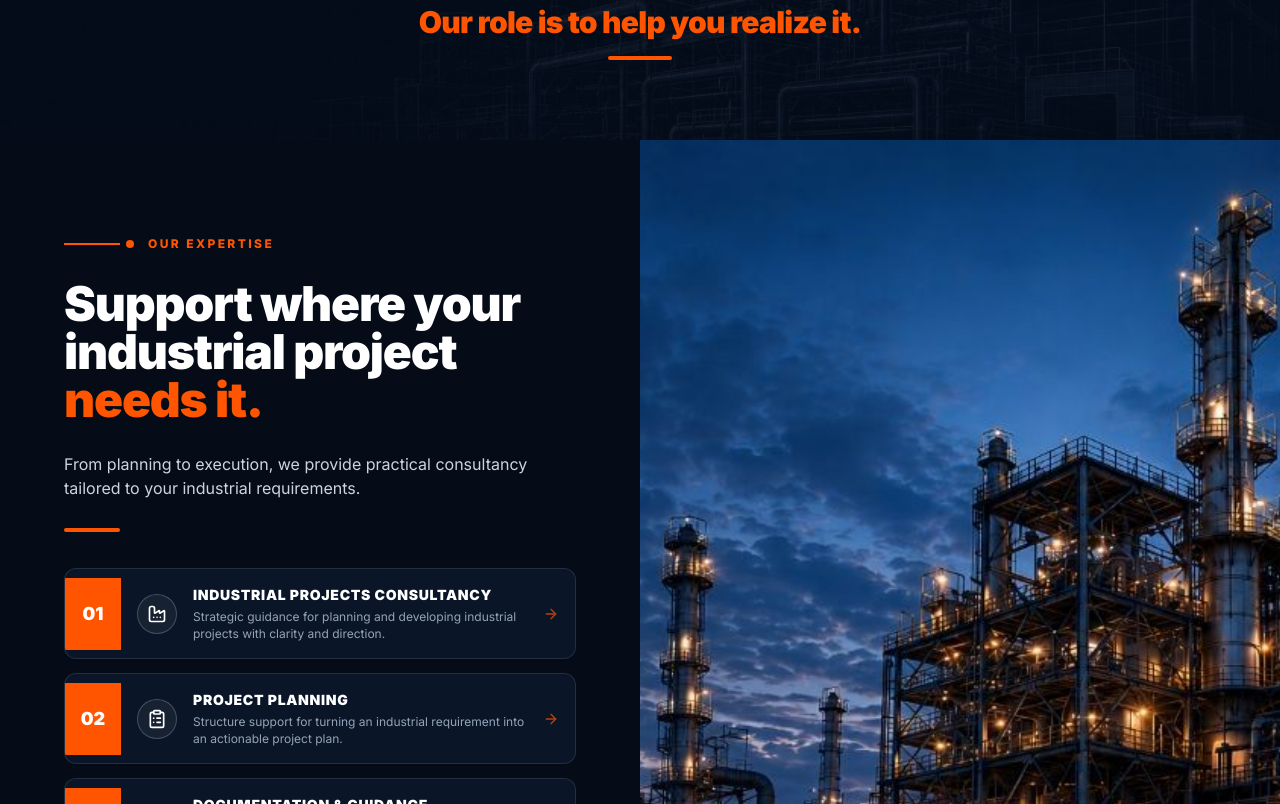
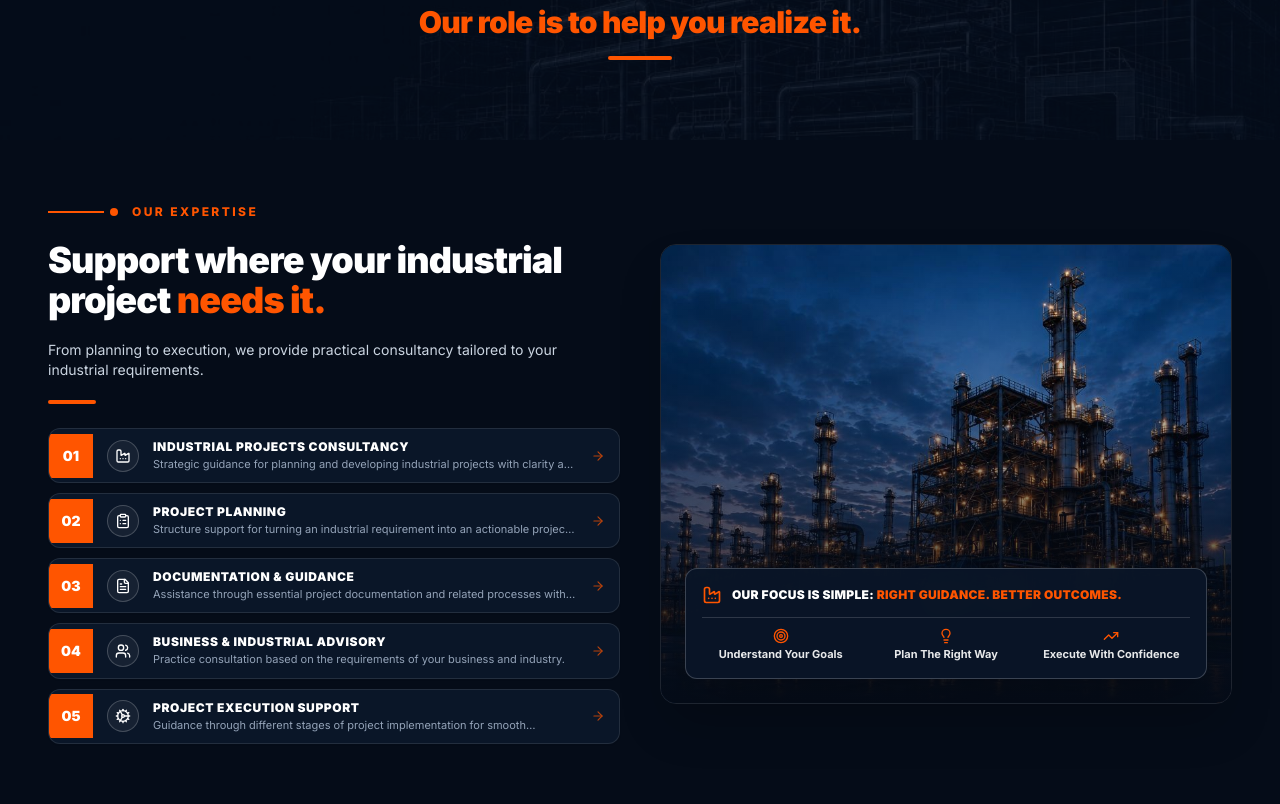
Before and after one commit to Anarva-systems/DMK-industrial-consultancy, a Next.js app: page / in a window 1280 px wide. Shown: the part 2616-3420 px from the top of the page. Built offline with nearby package versions, Linux system fonts and the light colour scheme.

Commit message:
fix: make ExpertiseSection compact, cleaner, and better formatted while preserving design theme

```diff
--- a/sections/ExpertiseSection.tsx
+++ b/sections/ExpertiseSection.tsx
@@ -24,24 +24,25 @@ export const ExpertiseSection: React.FC = () => {
   const focusCard = expertiseT.focusCard;
 
   return (
-    <section id="services" className="bg-[#050C18] relative overflow-hidden">
-      <div className="grid grid-cols-1 lg:grid-cols-2 min-h-[760px]">
+    <section id="services" className="bg-[#050C18] relative overflow-hidden py-12 lg:py-16">
+      <div className="max-w-[1440px] mx-auto px-5 sm:px-8 lg:px-12">
+        <div className="grid grid-cols-1 lg:grid-cols-12 gap-8 lg:gap-10 items-center">
           {/* Left Side Content */}
-        <div className="relative z-10 px-5 sm:px-8 lg:px-12 xl:px-16 py-20 lg:py-24 space-y-7 flex flex-col justify-center">
+          <div className="lg:col-span-6 space-y-5">
             <SectionLabel>{expertiseT.tag}</SectionLabel>
 
-          <h2 className="text-3xl sm:text-4xl lg:text-5xl font-black text-white tracking-tight leading-tight max-w-xl">
+            <h2 className="text-2xl sm:text-3xl lg:text-4xl font-black text-white tracking-tight leading-tight">
               {expertiseT.titlePart1}
               <span className="text-[#FF5500]">{expertiseT.titleHighlight}</span>
             </h2>
 
-          <p className="text-sm sm:text-base text-slate-300 leading-relaxed max-w-lg">
+            <p className="text-xs sm:text-sm text-slate-300 leading-relaxed max-w-lg">
               {expertiseT.subtitle}
             </p>
 
-          <div className="w-14 h-1 bg-[#FF5500] rounded-full" />
+            <div className="w-12 h-1 bg-[#FF5500] rounded-full" />
 
-          <div className="space-y-3.5 pt-2">
+            <div className="space-y-2.5 pt-1">
               {expertiseT.items.map((item, idx) => {
                 const Icon = serviceIcons[idx] ?? Factory;
                 return (
@@ -49,22 +50,22 @@ export const ExpertiseSection: React.FC = () => {
                     key={idx}
                     className="flex items-center rounded-xl bg-[#0A1628] border border-white/10 hover:border-[#FF5500]/50 transition-all group overflow-hidden shadow-sm"
                   >
-                  <div className="flex items-center justify-center w-14 h-full min-h-[72px] bg-[#FF5500] text-white font-black text-lg flex-shrink-0">
+                    <div className="flex items-center justify-center w-11 py-3 bg-[#FF5500] text-white font-black text-sm flex-shrink-0">
                       {item.number}
                     </div>
-                  <div className="flex items-center gap-4 flex-1 p-3.5 sm:p-4 min-w-0">
-                    <div className="w-10 h-10 rounded-full border border-white/20 bg-white/5 flex items-center justify-center flex-shrink-0 group-hover:border-[#FF5500]/50 transition-colors">
-                      <Icon className="w-5 h-5 text-white group-hover:text-[#FF5500] transition-colors" />
+                    <div className="flex items-center gap-3.5 flex-1 px-3.5 py-2.5 min-w-0">
+                      <div className="w-8 h-8 rounded-full border border-white/20 bg-white/5 flex items-center justify-center flex-shrink-0 group-hover:border-[#FF5500]/50 transition-colors">
+                        <Icon className="w-4 h-4 text-white group-hover:text-[#FF5500] transition-colors" />
                       </div>
                       <div className="flex-1 min-w-0">
-                      <h3 className="text-xs sm:text-sm font-black text-white tracking-wider uppercase group-hover:text-[#FF5500] transition-colors">
+                        <h3 className="text-xs sm:text-xs font-black text-white tracking-wider uppercase group-hover:text-[#FF5500] transition-colors">
                           {item.title}
                         </h3>
-                      <p className="text-xs text-slate-400 mt-1 leading-snug font-normal line-clamp-2">
+                        <p className="text-[11px] text-slate-400 mt-0.5 leading-snug font-normal line-clamp-1">
                           {item.description}
                         </p>
                       </div>
-                    <ArrowRight className="w-4 h-4 text-[#FF5500] flex-shrink-0 opacity-70 group-hover:opacity-100 group-hover:translate-x-1 transition-all" />
+                      <ArrowRight className="w-3.5 h-3.5 text-[#FF5500] flex-shrink-0 opacity-70 group-hover:opacity-100 group-hover:translate-x-1 transition-all" />
                     </div>
                   </div>
                 );
@@ -73,31 +74,31 @@ export const ExpertiseSection: React.FC = () => {
           </div>
 
           {/* Right Side Image + Overlay Card */}
-        <div className="relative min-h-[460px] lg:min-h-full flex items-end">
+          <div className="lg:col-span-6 relative rounded-2xl overflow-hidden shadow-2xl min-h-[340px] sm:min-h-[400px] lg:min-h-[460px] border border-white/10 flex items-end">
             <div
-            className="absolute inset-0 bg-cover bg-center"
+              className="absolute inset-0 bg-cover bg-center transition-transform duration-700 hover:scale-105"
               style={{ backgroundImage: "url('/industry-night.jpg')" }}
             />
-          <div className="absolute inset-0 bg-gradient-to-t from-[#050C18] via-transparent to-transparent lg:hidden" />
+            <div className="absolute inset-0 bg-gradient-to-t from-[#050C18] via-[#050C18]/40 to-transparent" />
 
             {/* Floating Focus Card */}
-          <div className="relative z-10 p-5 sm:p-8 w-full max-w-xl mx-auto lg:max-w-none">
-            <div className="bg-[#0A1628]/90 backdrop-blur-md border border-white/20 rounded-xl p-5 sm:p-6 space-y-4 shadow-2xl">
-              <div className="flex items-center gap-3">
-                <Factory className="w-6 h-6 text-[#FF5500] flex-shrink-0" />
-                <p className="text-xs sm:text-sm font-black tracking-wide uppercase">
+            <div className="relative z-10 p-4 sm:p-6 w-full">
+              <div className="bg-[#0A1628]/95 backdrop-blur-md border border-white/20 rounded-xl p-4 space-y-3 shadow-2xl">
+                <div className="flex items-center gap-2.5">
+                  <Factory className="w-5 h-5 text-[#FF5500] flex-shrink-0" />
+                  <p className="text-xs font-black tracking-wide uppercase">
                     <span className="text-white">{focusCard.tag} </span>
                     <span className="text-[#FF5500]">{focusCard.title}</span>
                   </p>
                 </div>
 
-              <div className="grid grid-cols-3 gap-3 pt-3 border-t border-white/15">
+                <div className="grid grid-cols-3 gap-2 pt-2.5 border-t border-white/15">
                   {focusCard.outcomes?.map((label, i) => {
                     const OutcomeIcon = outcomeIcons[i];
                     return (
-                    <div key={i} className="flex flex-col items-center text-center gap-1.5">
-                      <OutcomeIcon className="w-5 h-5 text-[#FF5500]" />
-                      <span className="text-[11px] sm:text-xs font-bold text-white/90 leading-tight">
+                      <div key={i} className="flex flex-col items-center text-center gap-1">
+                        <OutcomeIcon className="w-4 h-4 text-[#FF5500]" />
+                        <span className="text-[10px] sm:text-[11px] font-bold text-white/90 leading-tight">
                           {label}
                         </span>
                       </div>
@@ -108,6 +109,7 @@ export const ExpertiseSection: React.FC = () => {
             </div>
           </div>
         </div>
+      </div>
     </section>
   );
 };
```
Lines whose indentation alone changed are shown as unchanged.
